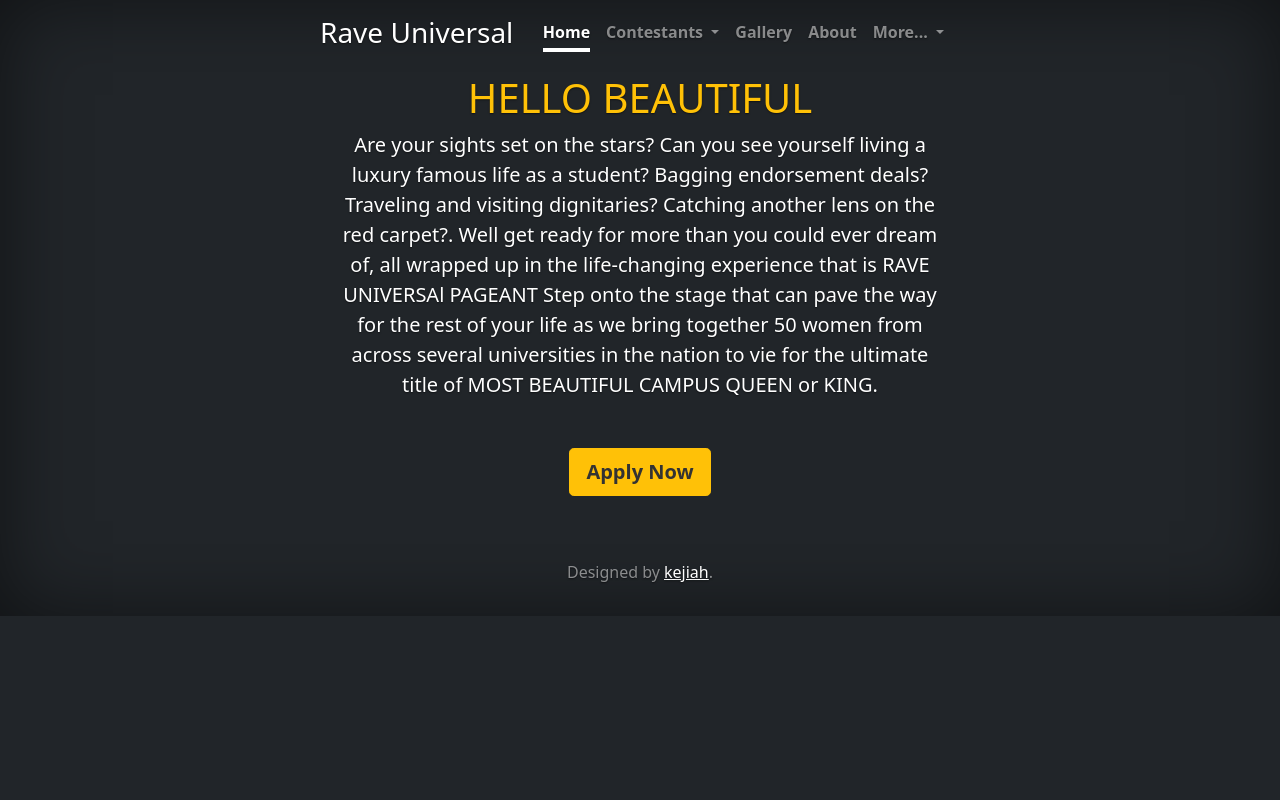
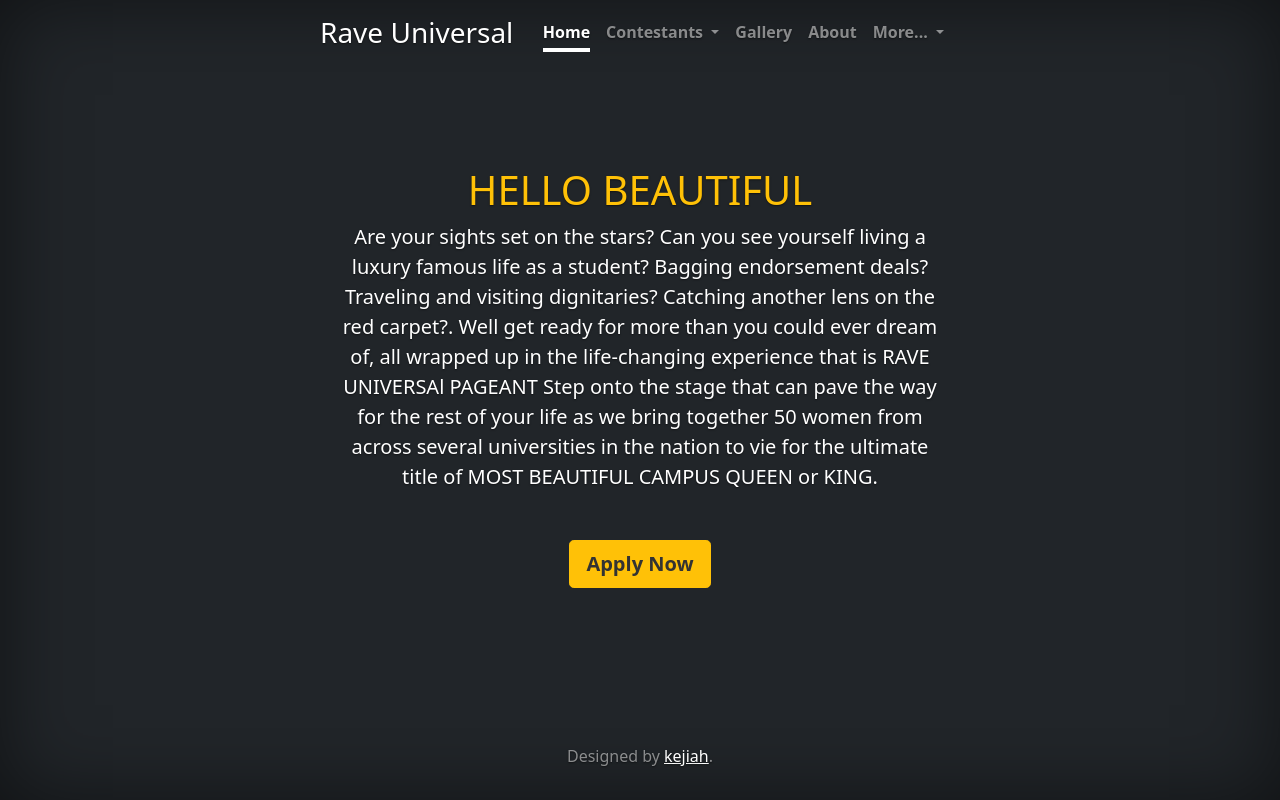
Before and after one commit to kejiahp/django-voting-polls, a Django app: page / in a window 1280 px wide. Run offline with Django 4.2, Linux system fonts and the light colour scheme; some libraries are stand-ins or nearby versions.

```diff
--- a/static/css/base_temp.css
+++ b/static/css/base_temp.css
@@ -57,3 +57,6 @@
   color: green;
   display: none;
 }
+.body-height{
+  height: 100vh;
+}
--- a/templates/home_temp.html
+++ b/templates/home_temp.html
@@ -11,7 +11,7 @@
     <link href="{% static 'css/cover.css' %}" rel="stylesheet">
     <link href="{% static 'css/base_temp.css' %}" rel="stylesheet">
   </head>
-  <body class="d-flex h-150 text-center text-white bg-dark">
+  <body class="d-flex text-center text-white bg-dark body-height">
 
 <div class="cover-container d-flex w-100 h-100 p-3 mx-auto flex-column">
   <header class="mb-auto header-relate">
--- a/templates/navbar_temp.html
+++ b/templates/navbar_temp.html
@@ -5,7 +5,7 @@
     <meta charset="UTF-8">
     <meta http-equiv="X-UA-Compatible" content="IE=edge">
     <meta name="viewport" content="width=device-width, initial-scale=1.0">
-    <title>Male Contestants</title>
+    <title>Rave Universal</title>
     <link href="{% static 'css/bootstrap.min.css' %}" rel="stylesheet">
     <link href="{% static 'css/cover.css' %}" rel="stylesheet">
     <link href="{% static 'css/base_temp.css' %}" rel="stylesheet">
--- a/votingproject/settings.py
+++ b/votingproject/settings.py
@@ -113,7 +113,7 @@ AUTH_PASSWORD_VALIDATORS = [
 
 LANGUAGE_CODE = 'en-us'
 
-TIME_ZONE = 'UTC'
+TIME_ZONE = 'Africa/Lagos'
 
 USE_I18N = True
 
```
